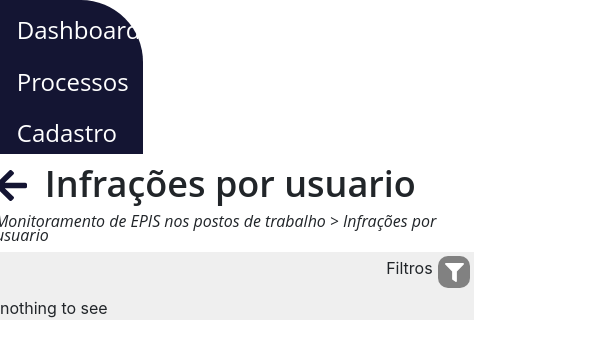
After one commit to Bloco314/bootstrap, a Flask app: page /infra_usuario in a window 600 px wide. The commit adds this page. Shown: the top 359 px of the page. Run offline with Flask 3, Linux system fonts and the light colour scheme; some libraries are stand-ins or nearby versions.

Commit message:
some responsivity

```diff
--- a/main.py
+++ b/main.py
@@ -15,10 +15,12 @@ def retorna_dados_setor_bd():
         ['setor6',70,0,0,0,0,0],
         ['setor7',80,0,0,0,0,0],
         ['setor8',80,0,0,0,0,0],
-        ['setor9',80,0,0,0,0,0],
-        ['setor10',80,0,0,0,0,0],
-        ['setor11',80,0,0,0,0,0],
+        ['setor9',80,0,0,0,0,0]
     ]
+
+@app.route('/infra_usuario')
+def infra_usuario():
+    return render_template('infra_usuario.html')
 
 @app.route('/')
 def index():
@@ -28,7 +30,8 @@ def index():
     num_linhas = (num_textos - 1) // 3 + 1  # 3 é o número de colunas que queremos
     num_colunas = (num_textos - 1) // num_linhas + 1
 
-    return render_template('index.html', meses=meses, textos=setores, num_linhas=num_linhas, num_colunas=num_colunas, num_textos=num_textos)
+    return render_template('infra_setor.html', meses=meses, textos=setores, num_linhas=num_linhas, num_colunas=num_colunas, num_textos=num_textos)
+
 
 if __name__ == '__main__':
     app.run(debug=True)
--- a/static/css/styles.css
+++ b/static/css/styles.css
@@ -1,27 +1,27 @@
-@media (max-width: 575px){
+@media (min-width: 992px) {
+    .main-z {
+        width: 80%;
+    }
 
-}
-
-@media (min-width: 576px) and (max-width: 767px) {
     .titulo {
-        font: normal normal 600 30px/24px Open Sans;
+        font: normal normal 600 36px/28px Open Sans;
         margin-left: 2%;
     }
 
     .subtitulo {
-        font: italic normal normal 16px/14px Open Sans;
+        font: italic normal normal 20px/28px Open Sans;
         margin-left: 2%;
     }
 
     .botao_voltar {
-        width: 8%;
+        width: 3%;
         background: url('/static/imagens/arrow-left.svg') 0% 0% no-repeat padding-box;
         border: 0;
         margin-left: 2%;
     }
 
     .botao_filtro {
-        width: 10%;
+        width: 5%;
         background: url('/static/imagens/filtro.svg') 0% 0% no-repeat padding-box;
         border: 0;
         margin-top: 1%;
@@ -29,19 +29,19 @@
 
     .area_principal {
         background-color: #EFEFEF;
-        margin-top: 10px;
+        margin-left: 10px;
+        width: 100%;
     }
 
     .texto_filtro {
         margin-right: 1%;
-        padding-left: 82%;
+        padding-left: 87%;
         margin-top: 1%;
     }
 
     .caixa {
         border: 1px solid black;
-        margin-top: 4%;
-        width: 150px;
+        margin-top: 2%;
     }
 
     .selecao_de_filtros {
@@ -55,14 +55,15 @@
         background-color: #2264EE;
         padding: 2%;
         margin: 1%;
+        width: 50%;
     }
 
     .barra_lateral {
-        width: 20%;
-        background: #141533 0% 0% no-repeat padding-box;
+        flex-direction: column;
+        width: 15%;
+        background: #141533;
         border-radius: 0px 62px 0px 0px;
         color: white;
-        flex: auto;
     }
 
     .nav-link {
@@ -70,17 +71,17 @@
         text-align: left;
         font: normal normal 300 24px/28px Open Sans;
         letter-spacing: 0px;
-        margin-left: 20%;
+        margin-left: 5%;
         margin-top: 5%
     }
 
     .area_de_setores {
         overflow: auto;
-        max-height: 520px;
+        max-height: 650px;
     }
 }
 
-@media (min-width: 768px) and (max-width: 991px) {
+@media (min-width: 768px) and (max-width: 992px) {
     .titulo {
         font: normal normal 600 36px/28px Open Sans;
         margin-left: 2%;
@@ -227,14 +232,96 @@
     .nav-link {
         color: white;
         text-align: left;
-        font: normal normal 300 24px/28px Open Sans;
+        font: normal normal 24px/28px Open Sans;
         letter-spacing: 0px;
-        margin-left: 5%;
+        margin-left: 10%;
         margin-top: 5%
     }
 
     .area_de_setores {
         overflow: auto;
-        max-height: 650px;
+        max-height: 520px;
     }
 }
+
+@media  (max-width: 645px) {
+    .icon-z-epi {
+        margin-right: 5%;
+    }
+
+    .titulo {
+        font: normal normal 600 36px/28px Open Sans;
+        margin-left: 2%;
+    }
+
+    .subtitulo {
+        font: italic normal normal 16px/14px Open Sans;
+        margin-left: 2%;
+    }
+
+    .botao_voltar {
+        width: 8%;
+        background: url('/static/imagens/arrow-left.svg') 0% 0% no-repeat padding-box;
+        border: 0;
+        margin-left: 2%;
+    }
+
+    .botao_filtro {
+        width: 10%;
+        background: url('/static/imagens/filtro.svg') 0% 0% no-repeat padding-box;
+        border: 0;
+        margin-top: 1%;
+    }
+
+    .area_principal {
+        background-color: #EFEFEF;
+        margin-right: 2%;
+        margin-top: 10px;
+    }
+
+    .texto_filtro {
+        margin-right: 1%;
+        padding-left: 82%;
+        margin-top: 1%;
+    }
+
+    .caixa {
+        border: 1px solid black;
+        margin-top: 2%;
+        width: 120px;
+    }
+
+    .selecao_de_filtros {
+        width: 15%;
+        margin-left: 43%;
+        margin-top: 5%;
+    }
+
+    .nome_setor {
+        color: white;
+        background-color: #2264EE;
+        padding: 2%;
+        margin: 1%;
+        width: 60%;
+    }
+
+    .barra_lateral {
+        width: 25%;
+        background: #141533 0% 0% no-repeat padding-box;
+        border-radius: 0px 62px 0px 0px;
+        color: white;
+    }
+
+    .nav-link {
+        color: white;
+        font: normal normal 24px/28px Open Sans;
+        letter-spacing: 0px;
+        margin-left: 10%;
+        margin-top: 5%
+    }
+
+    .area_de_setores {
+        overflow: auto;
+        max-height: 520px;
+    }
+}
--- /dev/null
+++ b/templates/infra_usuario.html
@@ -0,0 +1,88 @@
+<!DOCTYPE html>
+<html>
+
+<head>
+    <meta charset="utf-8">
+    <meta name="viewport" content="width=device-width, initial-scale=1">
+    <title>Infrações por usuario</title>
+    <link rel="stylesheet" href="https://maxcdn.bootstrapcdn.com/bootstrap/4.5.2/css/bootstrap.min.css">
+    <link rel="stylesheet" href="/static/css/styles.css">
+</head>
+
+<body>
+    <div class="tela_infracao">
+        <div class="row">
+            <nav class="barra_lateral">
+                <div class="sidebar-sticky">
+                    <ul class="nav flex-column">
+                        <li class="nav-item">
+                            <a class="nav-link" href="#">
+                                Dashboard
+                            </a>
+                        </li>
+                        <li class="nav-item">
+                            <a class="nav-link active" href="#">
+                                Processos
+                            </a>
+                        </li>
+                        <li class="nav-item">
+                            <a class="nav-link" href="#">
+                                Cadastro
+                            </a>
+                        </li>
+                    </ul>
+                </div>
+            </nav>
+
+            <main role="main" class="main-z">
+                <div class="d-flex pt-3 pb-2">
+                    <a class="botao_voltar" href="#"></a>
+                    <h1 class="h1 titulo">
+                        Infrações por usuario
+                    </h1>
+                </div>
+
+                <div class="d-flex flex-wrap flex-md-nowrap align-items-center">
+                    <h2 class="my-0 subtitulo">
+                        Monitoramento de EPIS nos postos de trabalho > Infrações por usuario
+                    </h2>
+                </div>
+
+                <div class="area_principal">
+                    <div class="d-flex">
+
+                        <p class="texto_filtro">Filtros</p>
+                        <button class="botao_filtro" data-bs-toggle="modal" data-bs-target="#Filtros"></button>
+
+                        <div id="Filtros" class="modal selecao_de_filtro" tabindex="-1">
+                            <div class="modal-dialog modal-dialog-scrollable">
+                                <div class="modal-content">
+                                    <div class="modal-body">
+
+                                    </div>
+                                    <div class="modal-footer">
+                                        <button type="submit" class="btn btn-primary">Confirmar</button>
+                                        <button type="button" class="btn btn-secondary"
+                                            data-bs-dismiss="modal">Cancelar</button>
+                                    </div>
+                                </div>
+                            </div>
+                        </div>
+                    </div>
+                    <div>
+                        <div class="container area_de_usuarios">
+                            nothing to see
+                        </div>
+                    </div>
+                </div>
+        </div>
+        </main>
+    </div>
+    </div>
+
+    <script src="https://cdn.jsdelivr.net/npm/bootstrap@5.0.2/dist/js/bootstrap.bundle.min.js"
+        integrity="sha384-MrcW6ZMFYlzcLA8Nl+NtUVF0sA7MsXsP1UyJoMp4YLEuNSfAP+JcXn/tWtIaxVXM"
+        crossorigin="anonymous"></script>
+</body>
+
+</html>
```
Also changed, not shown: other parts of static/css/styles.css (+18 -14 lines), templates/infra_setor.html (renamed from templates/index.html, +11 -12 lines).
